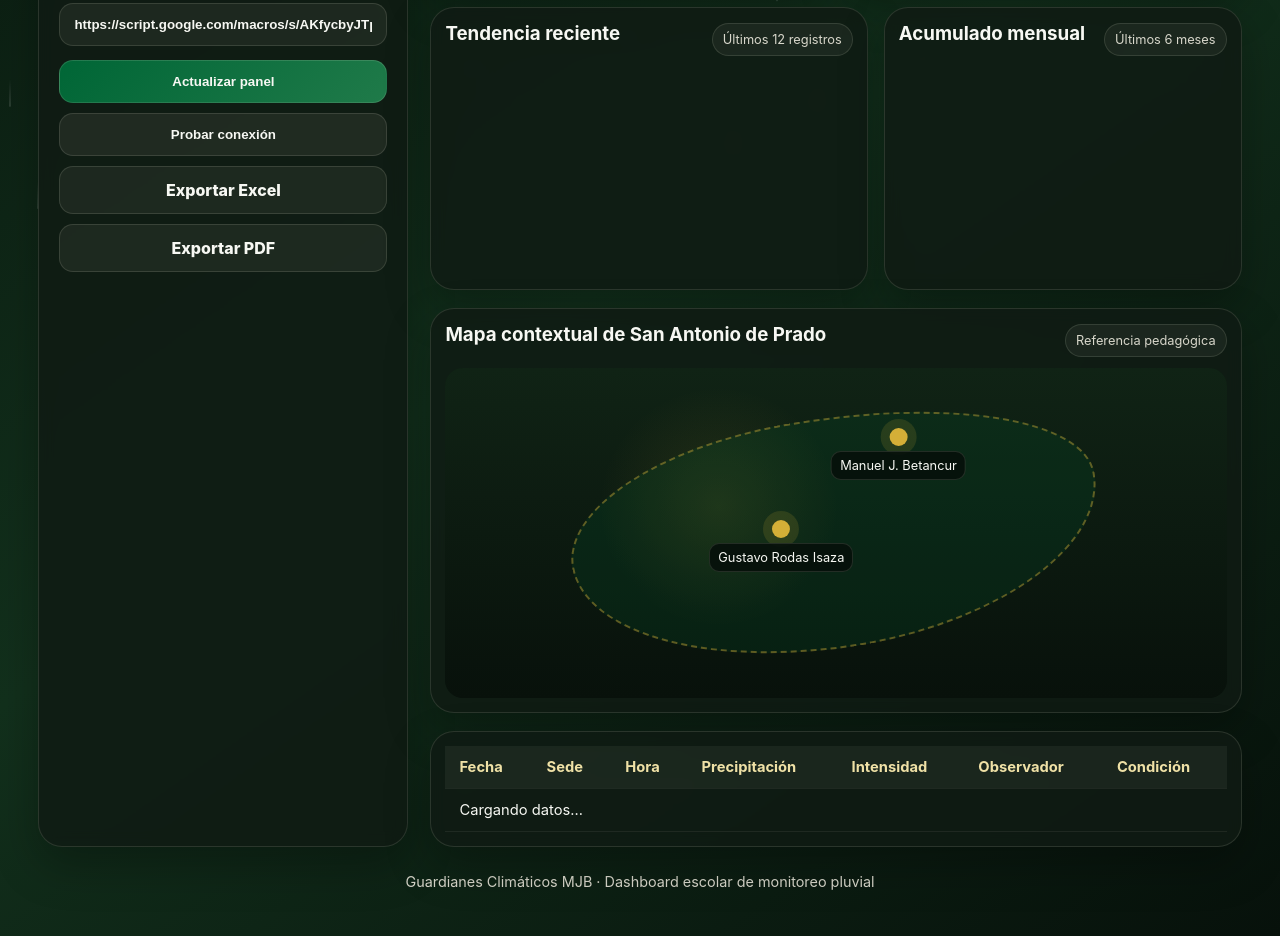
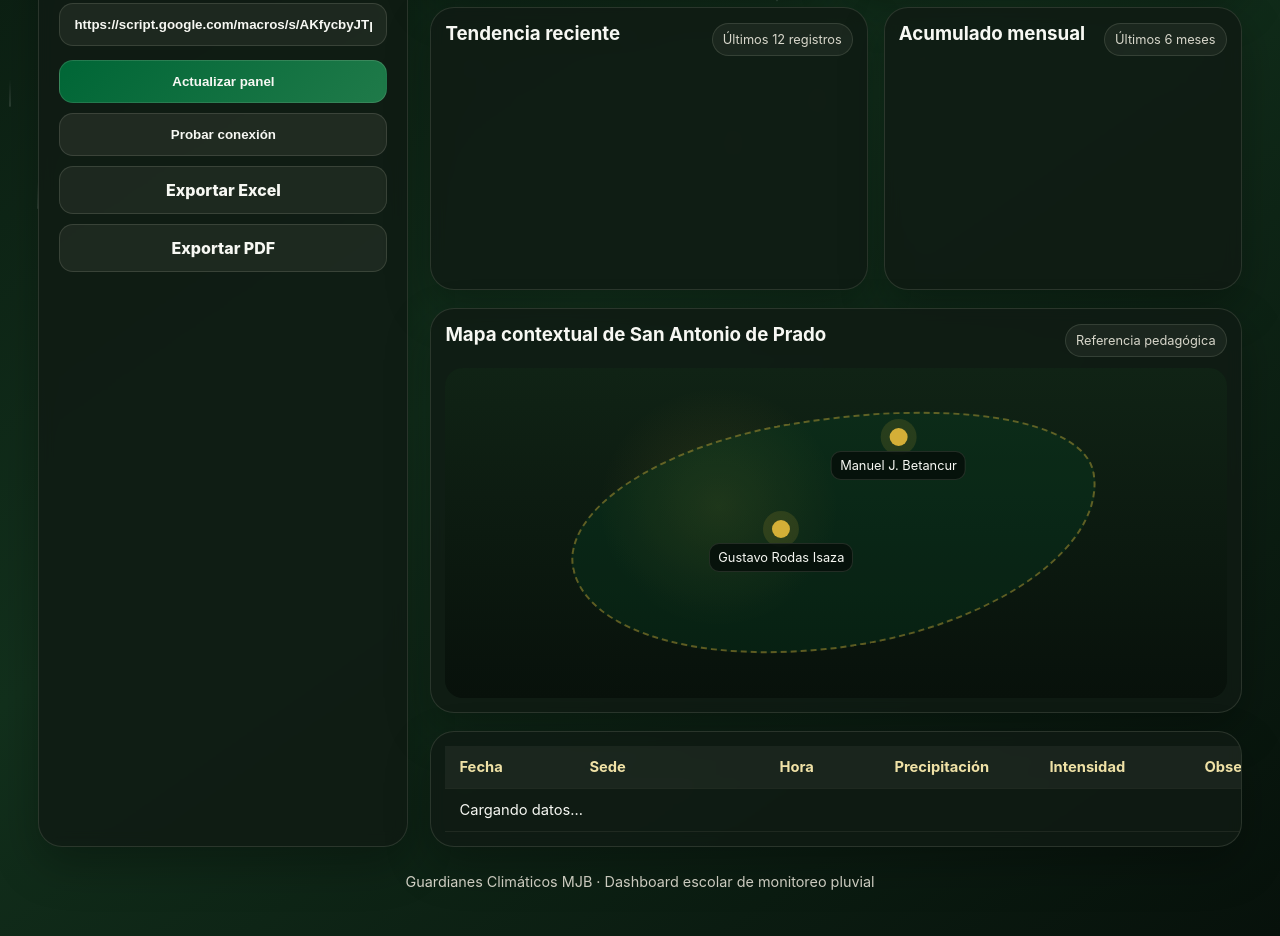
Before and after one commit to losyoguis/pluvi-metro-mjb, a plain HTML site: page index.html in a window 1280 px wide. Shown: the part 668-1604 px from the top of the page. Drawn offline with Linux system fonts and the light colour scheme.

Commit message:
Add files via upload

```diff
--- a/index.html
+++ b/index.html
@@ -71,6 +71,16 @@
     .footer{color:var(--muted);text-align:center;margin-top:26px;font-size:.9rem}
     @media(max-width:1120px){.hero-grid,.main,.charts,.grid2{grid-template-columns:1fr}.cards{grid-template-columns:repeat(2,1fr)}}
     @media(max-width:760px){.cards{grid-template-columns:1fr}.brand{align-items:flex-start}.logo{width:74px;height:90px}}
+
+    .table-wrap table{table-layout:fixed}
+    .table-wrap th:nth-child(1),.table-wrap td:nth-child(1){width:130px}
+    .table-wrap th:nth-child(2),.table-wrap td:nth-child(2){width:190px}
+    .table-wrap th:nth-child(3),.table-wrap td:nth-child(3){width:115px;white-space:nowrap}
+    .table-wrap th:nth-child(4),.table-wrap td:nth-child(4){width:155px;white-space:nowrap}
+    .table-wrap th:nth-child(5),.table-wrap td:nth-child(5){width:155px}
+    .table-wrap th:nth-child(6),.table-wrap td:nth-child(6){width:145px}
+    .table-wrap th:nth-child(7),.table-wrap td:nth-child(7){width:180px}
+
   </style>
 </head>
 <body>
@@ -285,7 +295,7 @@ function render() {
 
   $("tableBody").innerHTML = r.length ? r.slice(0,60).map(x=> {
     const it=intensity(x.Precipitacion_mm);
-    return `<tr><td>${esc(dateKey(x.Fecha))}</td><td>${esc(x.Sede||"")}</td><td>${esc(String(x.Hora||"").slice(0,5))}</td><td>${fmt(x.Precipitacion_mm)}</td><td><span class="tag ${it.cls}">${it.name}</span></td><td>${esc(x.Observador||"-")}</td><td>${esc(x.Condicion||"-")}</td></tr>`;
+    return `<tr><td>${esc(dateKey(x.Fecha))}</td><td>${esc(x.Sede||"")}</td><td>${esc(normalizeHour(x.Hora || ""))}</td><td>${fmt(x.Precipitacion_mm)}</td><td><span class="tag ${it.cls}">${it.name}</span></td><td>${esc(x.Observador||"-")}</td><td>${esc(x.Condicion||"-")}</td></tr>`;
   }).join("") : `<tr><td colspan="7">No hay registros para este filtro.</td></tr>`;
 
   drawCompare();
```
